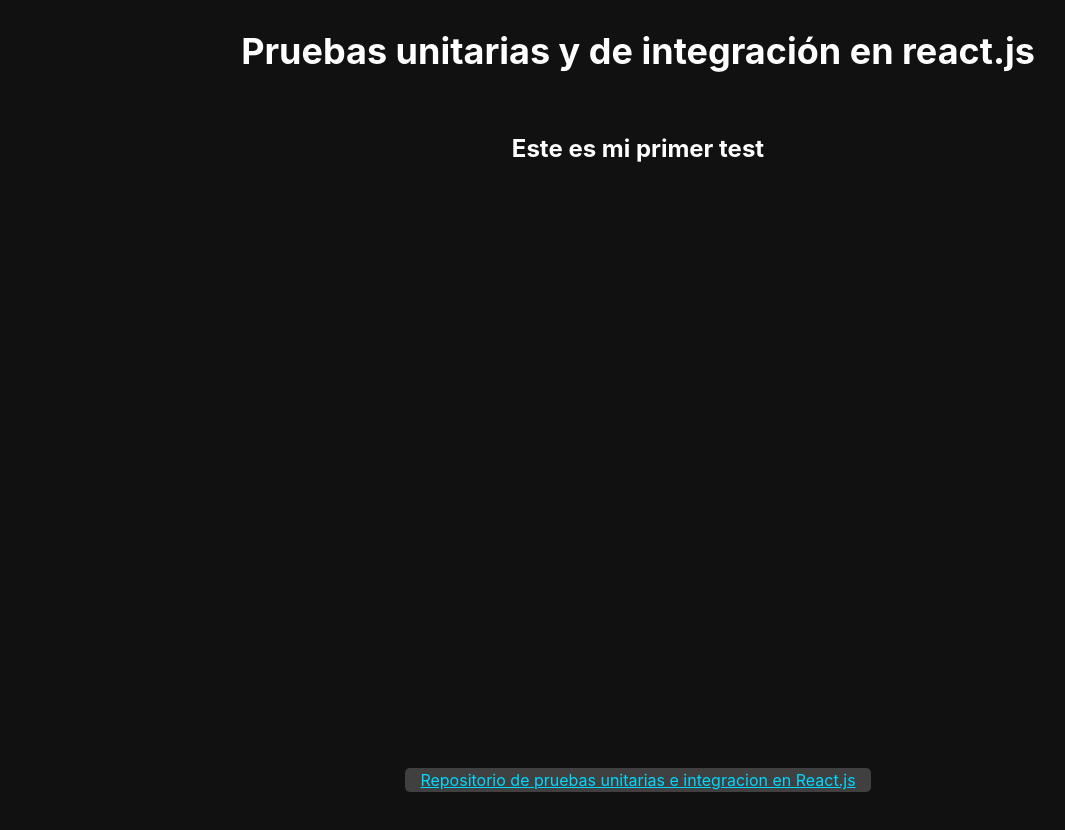
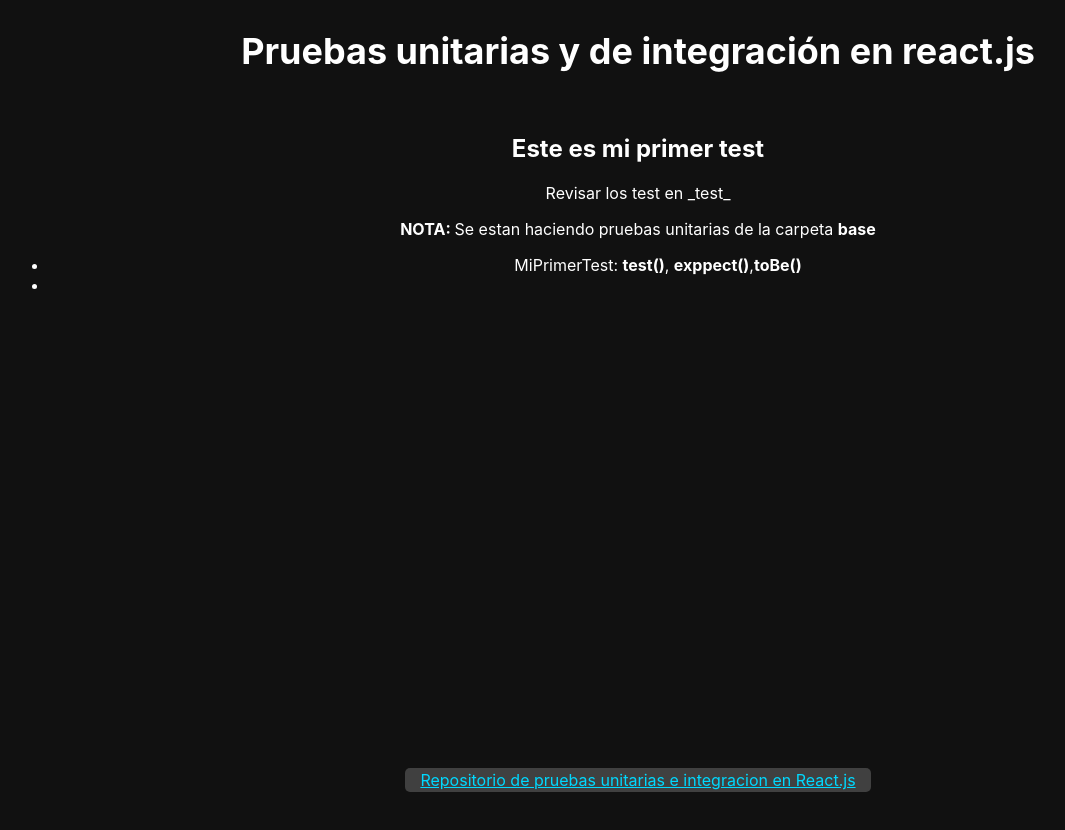
Before and after one commit to icao/pruebas-unitarias-integracion-react, a React (Create React App) app: page / in a window 1280 px wide. Shown: the top 830 px of the page, without its empty margins (2-1067 px from the left). Built offline with nearby package versions, Linux system fonts and the light colour scheme.

Commit message:
Refactor de la estructura del proyecto

```diff
--- a/src/App.jsx
+++ b/src/App.jsx
@@ -1,6 +1,6 @@
 import React from 'react'
 import './App.scss'
-import MiPrimerComponenteTest from './components/01-mi-primer-test/MiPrimerComponenteTest'
+import MiPrimerComponenteTest from './components/01-mi-primer-componente-test/MiPrimerComponenteTest'
 
 function App() {
   return (
--- /dev/null
+++ b/src/components/01-mi-primer-componente-test/MiPrimerComponenteTest.jsx
@@ -0,0 +1,23 @@
+import React from 'react'
+
+const MiPrimerComponenteTest = () => {
+  return (
+    <>
+      <h2>Este es mi primer test</h2>
+      <p>Revisar los test en _test_</p>
+      <p>
+        <strong>NOTA: </strong>Se estan haciendo pruebas unitarias de la carpeta{' '}
+        <strong>base</strong>
+      </p>
+      <ul>
+        <li>
+          MiPrimerTest: <strong>test()</strong>, <strong>exppect()</strong>,
+          <strong>toBe()</strong>
+        </li>
+        <li></li>
+      </ul>
+    </>
+  )
+}
+
+export default MiPrimerComponenteTest
--- a/src/components/01-mi-primer-test/MiPrimerComponenteTest.jsx
+++ /dev/null
@@ -1,7 +0,0 @@
-import React from 'react'
-
-const MiPrimerComponenteTest = () => {
-  return <h2>Este es mi primer test</h2>
-}
-
-export default MiPrimerComponenteTest
```
Also changed, not shown: src/base/01-template-string.js (added), 1 other file (tests, documents, lock files or other folders).
